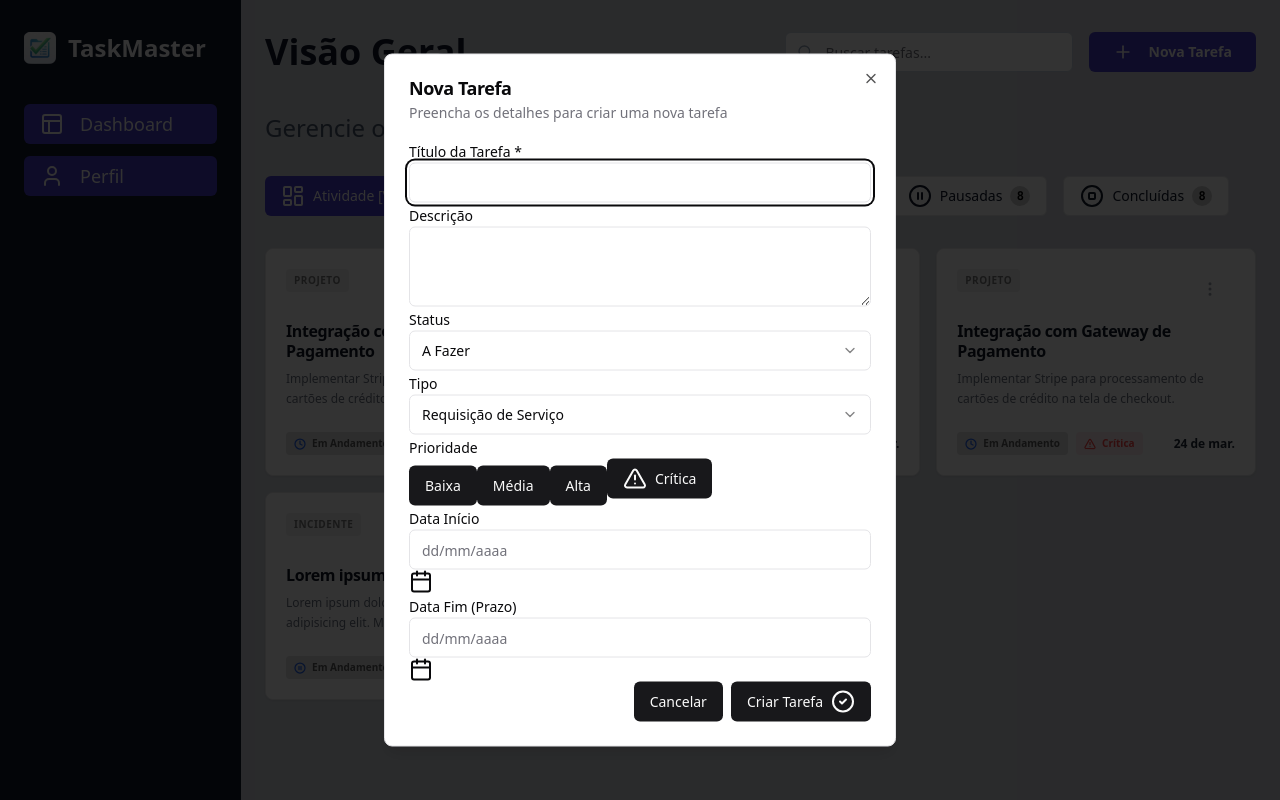
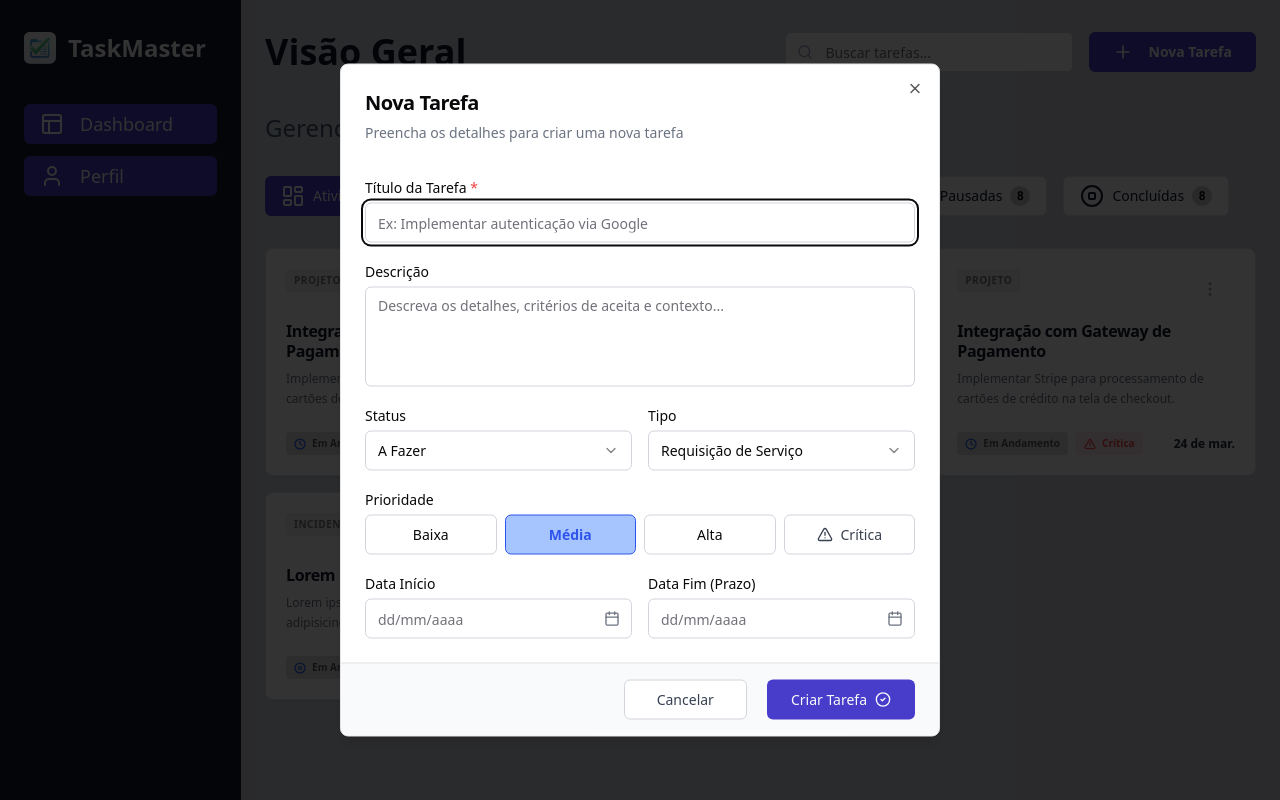
Before and after one commit to CristianoSFMothe/task-master, a Next.js app: page /dashboard in a window 1280 px wide. Both pictures are taken after a click on the button "Nova Tarefa". Built offline with nearby package versions, Linux system fonts and the light colour scheme.

Commit message:
feat(ui): implements the style of the new task modal

```diff
--- a/app/(protected)/dashboard/page.tsx
+++ b/app/(protected)/dashboard/page.tsx
@@ -111,35 +111,51 @@ function Dashboard() {
                   Nova Tarefa
                 </Button>
               </DialogTrigger>
-
-              <DialogContent>
-                <DialogHeader>
-                  <DialogTitle>Nova Tarefa</DialogTitle>
-                  <DialogDescription>
+              <DialogContent className="overflow-hidden rounded-xl bg-white p-0 sm:max-w-[600px]">
+                <DialogHeader className="px-6 pb-2 pt-6">
+                  <DialogTitle className="text-xl font-bold">
+                    Nova Tarefa
+                  </DialogTitle>
+                  <DialogDescription className="text-gray-500">
                     Preencha os detalhes para criar uma nova tarefa
                   </DialogDescription>
                 </DialogHeader>
 
+                <div className="space-y-4 px-6 py-2">
                   {/* Título */}
-                <div>
-                  <div>
-                    <Label>Título da Tarefa *</Label>
-
-                    <Input />
+                  <div className="space-y-1">
+                    <Label htmlFor="title" className="text-sm font-medium">
+                      Título da Tarefa <span className="text-red-500">*</span>
+                    </Label>
+                    <Input
+                      id="title"
+                      placeholder="Ex: Implementar autenticação via Google"
+                      className="border-gray-300"
+                    />
+                  </div>
 
                   {/* Descrição */}
-                    <div>
-                      <Label>Descrição</Label>
-                      <Textarea />
+                  <div className="space-y-1">
+                    <Label
+                      htmlFor="description"
+                      className="text-sm font-medium"
+                    >
+                      Descrição
+                    </Label>
+                    <Textarea
+                      id="description"
+                      placeholder="Descreva os detalhes, critérios de aceita e contexto..."
+                      className="min-h-[100px] resize-none border-gray-300"
+                    />
                   </div>
 
                   {/* Grid Status e Tipo */}
-                    <div>
-                      <div>
-                        <Label>Status</Label>
+                  <div className="grid grid-cols-2 gap-4">
+                    <div className="space-y-1">
+                      <Label className="text-sm font-medium">Status</Label>
                       <Select defaultValue="todo">
-                          <SelectTrigger>
-                            <SelectValue placeholder="Selecione um status" />
+                        <SelectTrigger className="border-gray-300">
+                          <SelectValue placeholder="Selecione" />
                         </SelectTrigger>
                         <SelectContent>
                           <SelectItem value="todo">A Fazer</SelectItem>
@@ -151,11 +167,11 @@ function Dashboard() {
                       </Select>
                     </div>
 
-                      <div>
-                        <Label>Tipo</Label>
+                    <div className="space-y-1">
+                      <Label className="text-sm font-medium">Tipo</Label>
                       <Select defaultValue="service">
-                          <SelectTrigger>
-                            <SelectValue placeholder="Selecione o serviço" />
+                        <SelectTrigger className="border-gray-300">
+                          <SelectValue placeholder="Selecione" />
                         </SelectTrigger>
                         <SelectContent>
                           <SelectItem value="service">
@@ -171,51 +187,76 @@ function Dashboard() {
                   </div>
 
                   {/* Prioridade */}
-                    <div>
-                      <Label>Prioridade</Label>
-                      <div>
-                        <Button>Baixa</Button>
-                        <Button>Média</Button>
-                        <Button>Alta</Button>
-                        <Button>
-                          {" "}
-                          <AlertTriangle />
-                          Crítica
+                  <div className="space-y-1">
+                    <Label className="text-sm font-medium">Prioridade</Label>
+                    <div className="grid grid-cols-4 gap-2">
+                      <Button
+                        variant="outline"
+                        className="h-10 border-gray-300 hover:bg-gray-50 hover:text-gray-900"
+                      >
+                        Baixa
+                      </Button>
+                      <Button className="h-10 border border-[#2F54EB] bg-[#A6C5FF] font-semibold text-[#2F54EB] hover:bg-[#A6C5FF]/90">
+                        Média
+                      </Button>
+                      <Button
+                        variant="outline"
+                        className="h-10 border-gray-300 hover:bg-gray-50 hover:text-gray-900"
+                      >
+                        Alta
+                      </Button>
+                      <Button
+                        variant="outline"
+                        className="flex h-10 gap-2 border-gray-300 text-gray-700 hover:bg-gray-50 hover:text-gray-900"
+                      >
+                        <AlertTriangle size={16} /> Crítica
                       </Button>
                     </div>
                   </div>
 
                   {/* Datas */}
-                    <div>
-                      <div>
-                        <Label>Data Início</Label>
-                        <div>
-                          <Input placeholder="dd/mm/aaaa" />
-                          <CalendarIcon />
+                  <div className="grid grid-cols-2 gap-4">
+                    <div className="space-y-1">
+                      <Label className="text-sm font-medium">Data Início</Label>
+                      <div className="relative">
+                        <Input
+                          type="text"
+                          placeholder="dd/mm/aaaa"
+                          className="border-gray-300 pr-10"
+                        />
+                        <CalendarIcon className="absolute right-3 top-1/2 h-4 w-4 -translate-y-1/2 text-gray-500" />
                       </div>
                     </div>
-                    </div>
-
-                    <div>
-                      <div>
-                        <Label>Data Fim (Prazo)</Label>
-                        <div>
-                          <Input placeholder="dd/mm/aaaa" />
-                          <CalendarIcon />
+                    <div className="space-y-1">
+                      <Label className="text-sm font-medium">
+                        Data Fim (Prazo)
+                      </Label>
+                      <div className="relative">
+                        <Input
+                          type="text"
+                          placeholder="dd/mm/aaaa"
+                          className="border-gray-300 pr-10"
+                        />
+                        <CalendarIcon className="absolute right-3 top-1/2 h-4 w-4 -translate-y-1/2 text-gray-500" />
                       </div>
                     </div>
                   </div>
                 </div>
 
-                  <DialogFooter>
+                <DialogFooter className="flex justify-end gap-3 border-t bg-gray-50 px-6 py-4">
                   <DialogClose asChild>
-                      <Button>Cancelar</Button>
+                    <Button
+                      variant="outline"
+                      className="h-10 border-gray-300 px-8 text-gray-700"
+                    >
+                      Cancelar
+                    </Button>
                   </DialogClose>
-                    <Button>
-                      Criar Tarefa <CheckCircle2 />
+                  <Button className="h-10 gap-2 bg-[#483DCA] px-6 hover:bg-[#483DCA]/90">
+                    Criar Tarefa
+                    <CheckCircle2 size={16} />
                   </Button>
                 </DialogFooter>
-                </div>
               </DialogContent>
             </Dialog>
           </nav>
```
Lines whose indentation alone changed are shown as unchanged.
